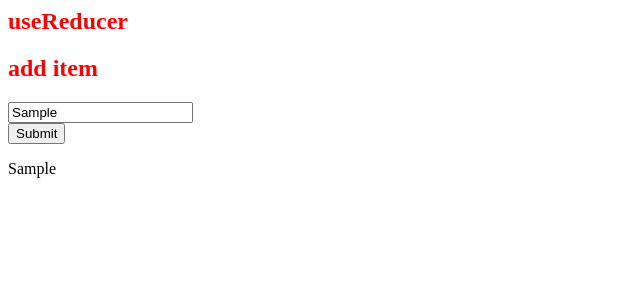
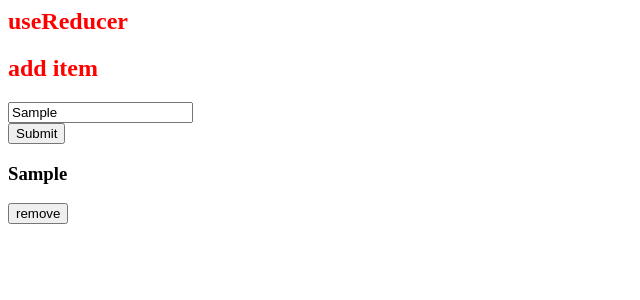
Before and after one commit to Jerrydev01/react-8sdkvg, a React (Create React App) app: page / in a window 1280 px wide. Both pictures are taken after typing "Sample" into the empty fields and a click on the button "Submit". Shown: the top 300 px of the page, without its empty margins (0-640 px from the left). Built offline with nearby package versions, Linux system fonts and the light colour scheme.

Commit message:
1 file modified

```diff
--- a/src/App.js
+++ b/src/App.js
@@ -6,50 +6,62 @@ import { data } from './Data';
 
 // useReducer function
 
-const reducer=(state,action)=>{
-  if(action.type==='ADD_ITEM'){
-    const newPeople=[...state.people,action.payload]
-    return{
+const reducer = (state, action) => {
+  if (action.type === 'ADD_ITEM') {
+    const newPeople = [...state.people, action.payload];
+    return {
       ...state,
-      people:newPeople,
-      isModalOpen:true,
-      modalContent:'add item'
-    }
+      people: newPeople,
+      isModalOpen: true,
+      modalContent: 'add item',
+    };
   }
-  if(action.type==='NO_VALUE'){
-    return {...state,isModalOpen:true,modalContent:'please enter a value'}
+  if (action.type === 'NO_VALUE') {
+    return {
+      ...state,
+      isModalOpen: true,
+      modalContent: 'please enter a value',
+    };
   }
-  if(action.type==="CLOSE_MODAL"){
-    return {...state,isModalOpen:false}
+  if (action.type === 'CLOSE_MODAL') {
+    return { ...state, isModalOpen: false };
   }
-  throw new Error('no matching action')
-}
+  if (action.type === 'REMOVE_ITEM') {
+    const newPersons = state.people.filter(
+      (person) => person.id !== action.payload
+    );
+    return {...state,people:newPersons}
+  }
+  throw new Error('no matching action');
+};
 
-const defaultState={
-  people:[],
-  isModalOpen:false,
-  modalContent:'',
+const defaultState = {
+  people: [],
+  isModalOpen: false,
+  modalContent: '',
 };
 const App = () => {
   const [name, setName] = useState('');
-  const [state,dispatch]= useReducer(reducer,defaultState)
+  const [state, dispatch] = useReducer(reducer, defaultState);
 
   const handleSubmit = (e) => {
     e.preventDefault();
     if (name) {
-      const newItem={id: new Date().getTime().toString(),name}
-      dispatch({type:'ADD_ITEM', payload:newItem})
+      const newItem = { id: new Date().getTime().toString(), name };
+      dispatch({ type: 'ADD_ITEM', payload: newItem });
     } else {
-      dispatch({type:'NO_VALUE'})
+      dispatch({ type: 'NO_VALUE' });
     }
   };
-  const closeModal=()=>{
-    dispatch({type:'CLOSE_MODAL'})
-  }
+  const closeModal = () => {
+    dispatch({ type: 'CLOSE_MODAL' });
+  };
   return (
     <>
       <h2>useReducer</h2>
-      {state.isModalOpen && <Modal closeModal={closeModal} modalContent={state.modalContent}/>}
+      {state.isModalOpen && (
+        <Modal closeModal={closeModal} modalContent={state.modalContent} />
+      )}
 
       <form onSubmit={handleSubmit}>
         <div>
@@ -62,7 +74,17 @@ const App = () => {
         <button type="submit">Submit</button>
       </form>
       {state.people.map((person) => {
-        return <div key={person.id}>{person.name}</div>;
+        return (
+          <div key={person.id}>
+            <h3>{person.name}</h3>
+            <button
+              type="button"
+              onClick={() => dispatch({ type: 'REMOVE_ITEM' })}
+            >
+              remove
+            </button>
+          </div>
+        );
       })}
     </>
   );
```
